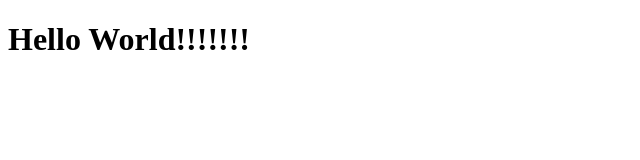
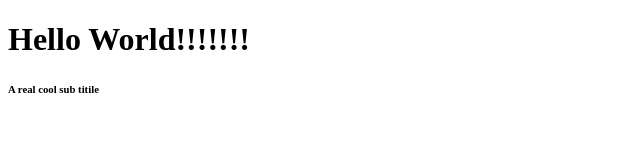
Before and after one commit to MCharron93/LateFall202-Day-1, a plain HTML site: page index.html in a window 1280 px wide. Shown: the full height of the page, 0-640 px from the left. Drawn offline with Linux system fonts and the light colour scheme.

Commit message:
Subtitle added

```diff
--- a/index.html
+++ b/index.html
@@ -11,6 +11,7 @@
 
   <h1>Hello World!!!!!!!</h1>
 
+  <h6>A real cool sub titile</h6>
 </body>
 
 
```
